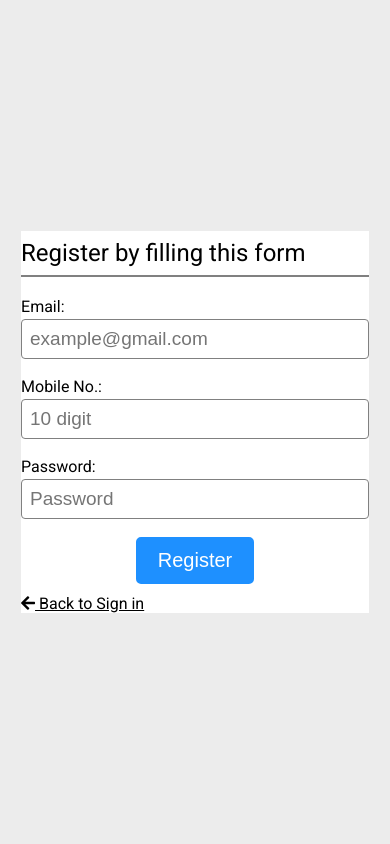
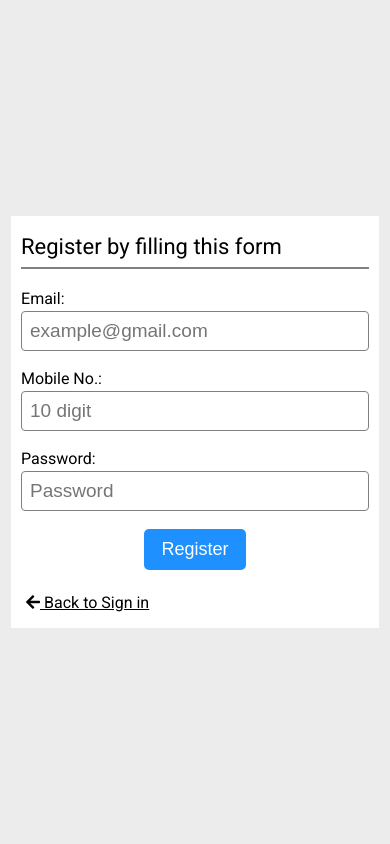
Before and after one commit to MdFarzan/Simple-registeration-and-sign-in-form-using-PHP, a PHP site: page /sign-up.php in a window 390 px wide. Run offline with PHP 8.4, Linux system fonts and the light colour scheme.

Commit message:
responsive functionality finished.

```diff
--- a/css/style.css
+++ b/css/style.css
@@ -40,8 +40,8 @@ body{
 
 
 input[type=submit]{
-    font-size:20px;
-    padding:10px 20px;
+    font-size:18px;
+    padding:8px 15px;
     border:2px solid var(--btn-p-bg);
     background:var(--btn-p-bg);
     color:var(--s-bg);
@@ -88,25 +88,38 @@ h2{
 }
 
 .return-link{
+    display:block;
     color:black;
-    padding:5px 0;
+    padding:5px 0 3px;
+    margin:8px 5px 3px;
 }
 
 @media screen and (min-width:0px){
-
+    .form-container{
+        padding:10px;
+    }
+    h2{
+        font-size:22px;
+    }
 }
 
 
 @media screen and (min-width:576px){
-
+    .form-container{
+        padding:15px;
+    }
 }
 
 @media screen and (min-width:768px){
-
+    .form-container{
+        padding:20px;
+    }
 }
 
 @media screen and (min-width:992px){
-
+    .form-container{
+        padding:20px;
+    }
 }
 
 @media screen and (min-width:1200px){
--- a/sign-up.php
+++ b/sign-up.php
@@ -58,7 +58,7 @@
                 <input type="submit"  value="Register" />
 
         </div>
-        <a href="#" class="return-link"><i class="fas fa-arrow-left"></i> Back to Sign in</a>
+        <a href="index.php" class="return-link"><i class="fas fa-arrow-left"></i> Back to Sign in</a>
         <!-- field-container end -->
 
     </div>
```
